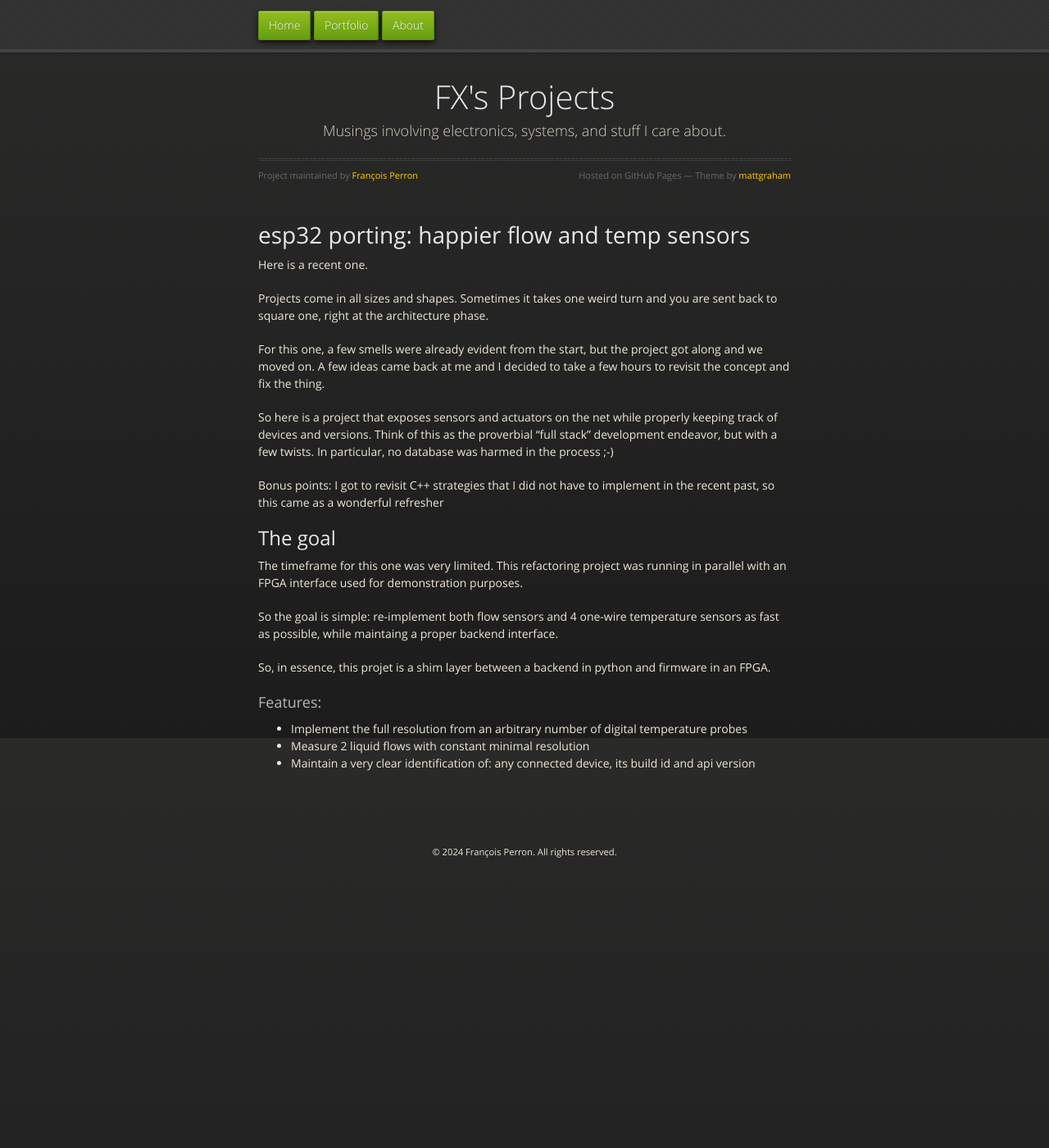
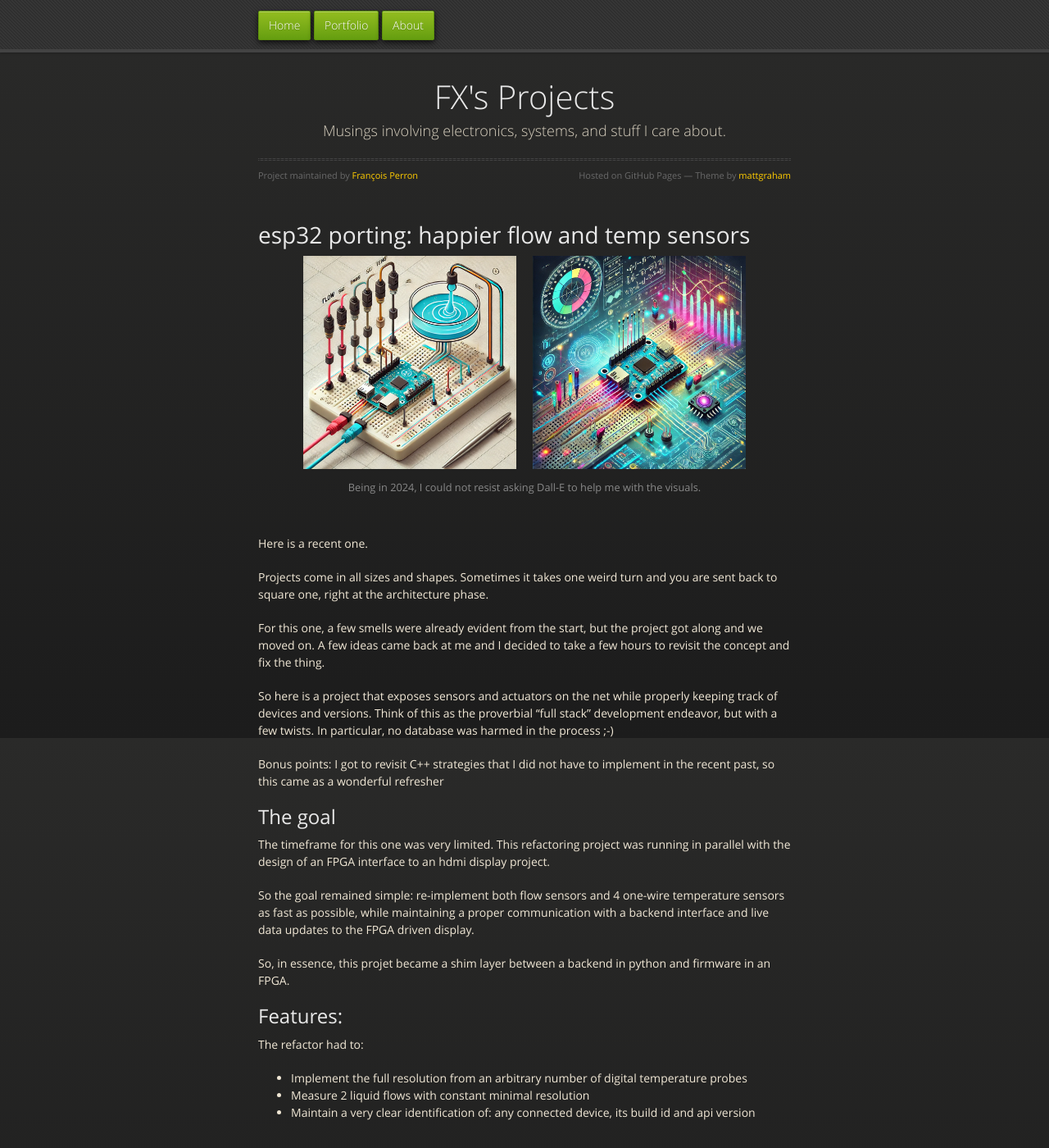
Before and after one commit to fperron-kt88/fx-portfolio, a Jekyll site: the page built from _posts/2024-12-17-new-esp32-flow-and-temp.md, in a window 1280 px wide and 1400 px high. Shown: the whole window at 82% size. Built offline with Jekyll 4.4.1, drawn with Linux system fonts in a browser that asks for light colours; comment, search, counter and statistics services are not loaded.

```diff
--- a/_includes/head-custom.html
+++ b/_includes/head-custom.html
@@ -0,0 +1,24 @@
+<link
+    rel="stylesheet"
+    href="https://cdn.jsdelivr.net/npm/cookieconsent@3/build/cookieconsent.min.css"
+/>
+<script src="https://cdn.jsdelivr.net/npm/cookieconsent@3/build/cookieconsent.min.js"></script>
+<script>
+    window.addEventListener("load", function () {
+        window.cookieconsent.initialise({
+            palette: {
+                popup: { background: "#000" },
+                button: { background: "#f1d600" },
+            },
+            theme: "classic",
+            position: "bottom-right",
+            content: {
+                message:
+                    "This website uses cookies to ensure you get the best experience.",
+                dismiss: "Got it!",
+                link: "Learn more",
+                href: "{{ '/privacy-policy/' | relative_url }}",
+            },
+        });
+    });
+</script>
--- /dev/null
+++ b/_includes/small-text.html
@@ -0,0 +1,3 @@
+<div style="font-size: 0.8rem; color: #888; margin-top: 0.5rem; text-align: center;">
+  {{ include.content }}
+</div>
--- /dev/null
+++ b/_includes/spacer.html
@@ -0,0 +1 @@
+<div style="margin-top: {{ include.size | default: '2rem' }};"></div>
--- a/_layouts/default.html
+++ b/_layouts/default.html
@@ -94,7 +94,7 @@
         <footer>
             <p style="text-align: center">
                 &copy; {{ site.time | date: '%Y' }} {{ site.name }}. All rights
-                reserved.
+                reserved. <a href="{{ '/privacy-policy/' | relative_url }}">Privacy Policy</a>
             </p>
         </footer>
         <script src="https://cdn.jsdelivr.net/npm/mermaid@10/dist/mermaid.min.js"></script>
--- a/_posts/2024-12-17-new-esp32-flow-and-temp.md
+++ b/_posts/2024-12-17-new-esp32-flow-and-temp.md
@@ -7,6 +7,22 @@ image: /assets/images/project1.jpg
 ---
 
 # {{page.title}}
+
+<div style="display: flex; justify-content: center; gap: 20px; flex-wrap: wrap;">
+  <div style="flex: 1; text-align: center; max-width: 40%;">
+    <img src="{{ '/assets/images/project1-dalle.webp' | relative_url }}"
+         alt="ESP32 Project Image" style="width: 100%; height: auto;">
+  </div>
+  <div style="flex: 1; text-align: center; max-width: 40%;">
+    <img src="{{ '/assets/images/project1b.webp' | relative_url }}"
+         alt="ESP32 Project Image" style="width: 100%; height: auto;">
+  </div>
+</div>
+{% include small-text.html content="Being in 2024, I could not resist
+asking Dall-E to help me with the visuals." %}
+
+{% include spacer.html size="3rem" %}
+
 Here is a recent one.
 
 Projects come in all sizes and shapes. Sometimes it takes one weird turn
@@ -27,17 +43,21 @@ implement in the recent past, so this came as a wonderful refresher
 ## The goal
 
 The timeframe for this one was very limited. This refactoring project
-was running in parallel with an FPGA interface used for demonstration
-purposes.
+was running in parallel with the design of an FPGA interface to an hdmi
+display project.
 
-So the goal is simple: re-implement both flow sensors and 4 one-wire
-temperature sensors as fast as possible, while maintaing a proper
-backend interface.
+So the goal remained simple: re-implement both flow sensors and 4
+one-wire temperature sensors as fast as possible, while maintaining a
+proper communication with a backend interface and live data updates to
+the FPGA driven display.
 
-So, in essence, this projet is a shim layer between a backend in python
-and firmware in an FPGA.
+So, in essence, this projet became a shim layer between a backend in
+python and firmware in an FPGA.
 
-### Features:
+## Features:
+
+The refactor had to:
+
 - Implement the full resolution from an arbitrary number of digital temperature probes
 - Measure 2 liquid flows with constant minimal resolution
 - Maintain a very clear identification of: any connected device, its build id and api version
--- a/assets/css/style.scss
+++ b/assets/css/style.scss
@@ -6,3 +6,18 @@
 footer p {
   font-size: 0.8em;
 }
+
+.circular-image {
+  float: left;
+  margin-right: 20px;
+  width: 150px;
+  height: 150px;
+  border-radius: 50%;
+  overflow: hidden;
+}
+
+.circular-image img {
+  width: 100%;
+  height: auto;
+  object-fit: cover;
+}
```
Also changed, not shown: _pages/about.md (+33 -2 lines), _pages/portfolio.md (+4 -0 lines), _pages/privacy-policy.md (added, +9 -0 lines), _posts/2024-12-17-jekyll-first-post-and-documentation-flexing.md (+33 -16 lines), assets/images/optimization.webp (added), assets/images/project1-dalle.webp (added), assets/images/project1b.webp (added).
